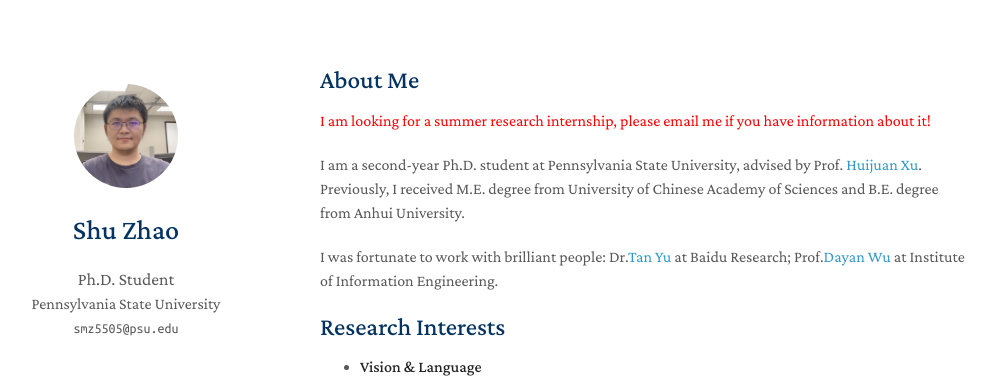
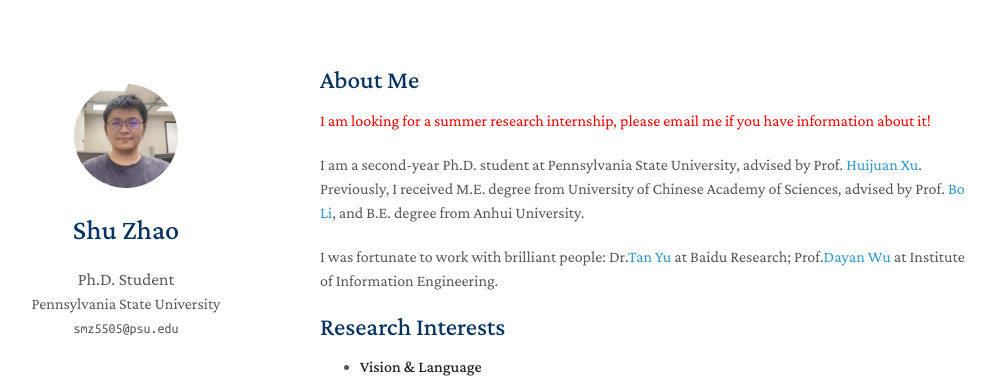
Before and after one commit to Tree-Shu-Zhao/Tree-Shu-Zhao.github.io, a Jekyll site: the page built from index.md, in a window 1280 px wide and 900 px high. Shown: the top 378 px of the window, without its empty margins (150-1150 px from the left). Built offline with Jekyll 4.4.1, drawn with Linux system fonts in a browser that asks for light colours; nearby versions of some CDN libraries; a style sheet for code colours, icons or effects is not loaded; our own code applies the rules of GitHub Pages for plain Markdown files.

Commit message:
Update index.md

```diff
--- a/index.md
+++ b/index.md
@@ -6,7 +6,7 @@
 
 <span style="color:red">I am looking for a summer research internship, please email me if you have information about it!</span>
 
-I am a second-year Ph.D. student at Pennsylvania State University, advised by Prof. [Huijuan Xu](https://visionlanguagelab.github.io/). Previously, I received M.E. degree from University of Chinese Academy of Sciences and B.E. degree from Anhui University.
+I am a second-year Ph.D. student at Pennsylvania State University, advised by Prof. [Huijuan Xu](https://visionlanguagelab.github.io/). Previously, I received M.E. degree from University of Chinese Academy of Sciences, advised by Prof. [Bo Li](https://scholar.google.com/citations?user=6XzLzIQAAAAJ), and B.E. degree from Anhui University.
 
 I was fortunate to work with brilliant people: Dr.[Tan Yu](https://sites.google.com/site/tanyuspersonalwebsite/) at Baidu Research; Prof.[Dayan Wu](https://scholar.google.com/citations?user=O6g-IHsAAAAJ) at Institute of Information Engineering.
 
```
